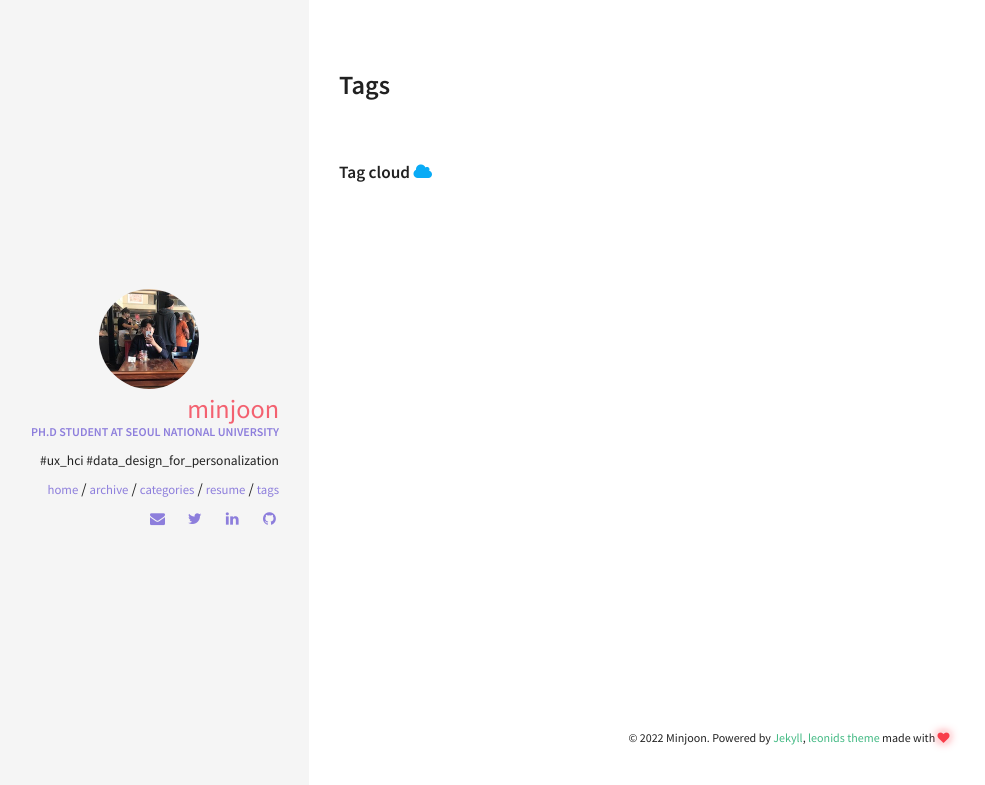
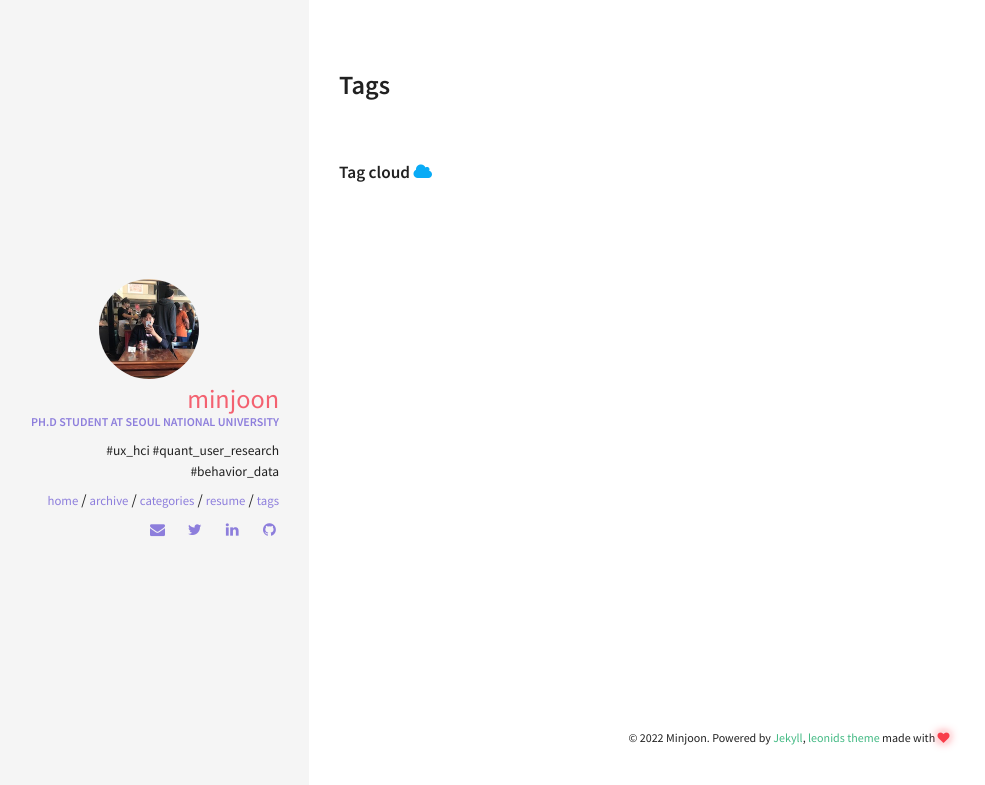
Before and after one commit to minjoonkim/minjoonkim.github.io, a Jekyll site: the page built from tags.html, in a window 1280 px wide. Shown: the top 785 px of the page, without its empty margins (11-996 px from the left). Built offline with Jekyll 4.4.1, drawn with Linux system fonts in a browser that asks for light colours.

Commit message:
update config file

```diff
--- a/_config.yml
+++ b/_config.yml
@@ -7,7 +7,7 @@ title: Minjoon Kim
 email: minjoon.kim89@gmail.com
 description: Minjoon's blog.
 url: https://minjoon.kim # the base hostname & protocol for your site
-keywords: ["HCI/UX", "Data Design for Personalization", "Ultimate"]
+keywords: ["HCI/UX", "Quantitative User Research", "Behavioral Data", "Ultimate"]
 
 #
 ###################################
@@ -40,7 +40,7 @@ owner:
   name: Minjoon
   avatar: avatar.jpg
   job: "Ph.D Student at Seoul National University"
-  bio: "#ux_hci #data_design_for_personalization"
+  bio: "#ux_hci #quant_user_research #behavior_data"
   email: minjoon.kim89@gmail.com
   disqus-shortname: mjblog-3
   twitter: ns9mj #username
```
